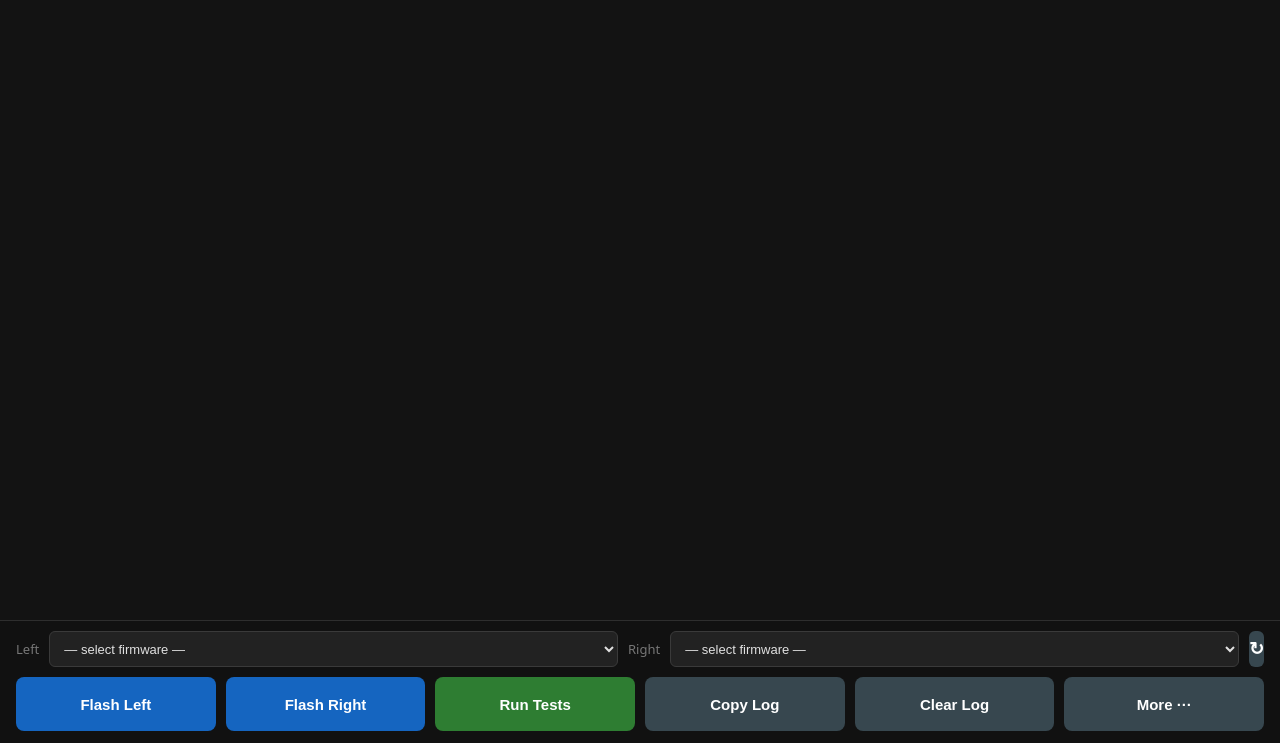
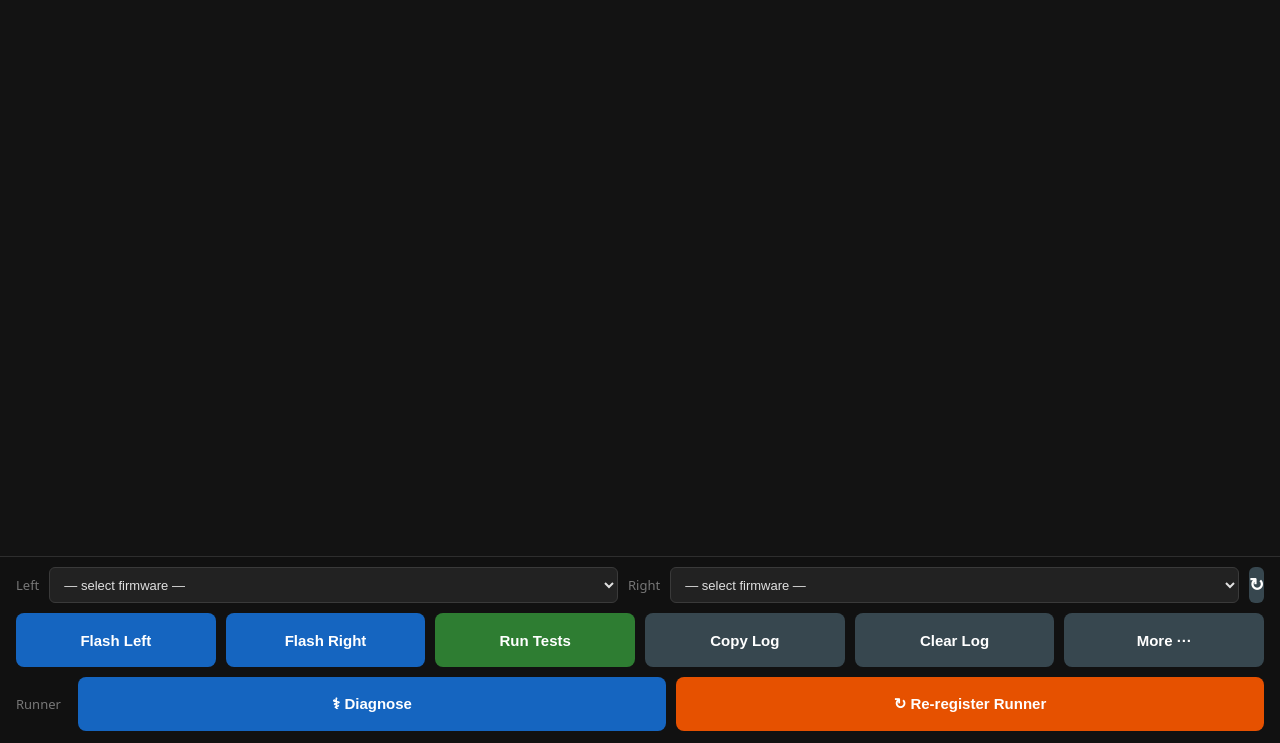
Before and after one commit to thpoll83/polykybd-ctnd, a Flask app: page / in a window 1280 px wide. Shown: the part 57-800 px from the top of the page. Run offline with Flask 3, Linux system fonts and the light colour scheme; data that the repository does not hold is empty; parts of the project's set-up code (start-up, migrations or seed data) failed here and were passed over.

Commit message:
Add one-tap 'Re-register Runner' control to the touch UI
Surface runner recovery on the kiosk so it can be fixed without SSH:

- index.html: a front 'Runner' row with Diagnose + Re-register Runner
  buttons (amber, icons), removed the duplicates from the More panel
- app.js: reregisterRunner() with a two-tap confirm (it's disruptive),
  wired into the busy-state disabling
- style.css: btn-amber + armed/confirm state + 'registering' status dot
- app.py: reregister_runner socket handler streams register-runner.sh
  --no-reinstall output live to the log panel
- register-runner.sh: --no-reinstall mode (re-config + systemctl restart,
  no svc.sh reinstall) and run config.sh without an extra sudo when already
  the runner user, so it works from the Flask service
- setup.sh: narrow NOPASSWD sudoers for systemctl start/stop/restart on
  actions.runner.* units (no 'status' — pager escalation risk)

https://claude.ai/code/session_0158DHrGxynGh2YWby13EqsB

```diff
--- a/station/ui/app.py
+++ b/station/ui/app.py
@@ -415,6 +415,46 @@ def on_run_diagnostics(_data=None):
     threading.Thread(target=_run_diagnostics, daemon=True).start()
 
 
+@socketio.on("reregister_runner")
+def on_reregister_runner(_data=None):
+    if _status["value"] == "registering":
+        return
+    set_status("registering")
+
+    def _do():
+        script = str(Path(__file__).resolve().parents[2] / "scripts" / "register-runner.sh")
+        emit_log("")
+        emit_log("════════ RE-REGISTER RUNNER ════════")
+        rc = None
+        try:
+            proc = subprocess.Popen(
+                ["bash", script, "--no-reinstall"],
+                stdout=subprocess.PIPE, stderr=subprocess.STDOUT,
+                text=True, bufsize=1,
+            )
+            for line in proc.stdout:
+                emit_log(line.rstrip())
+            rc = proc.wait()
+        except Exception as exc:
+            emit_log(f"[ui] re-register error: {exc}")
+            set_status("error")
+        else:
+            if rc == 0:
+                emit_log("[ui] runner re-registered ✓")
+                set_status("idle")
+            else:
+                emit_log(f"[ui] re-register failed (exit {rc})")
+                set_status("error")
+        finally:
+            emit_log("════════════════════════════════════")
+            try:
+                _runner_poll_once()
+            except Exception:
+                pass
+
+    threading.Thread(target=_do, daemon=True).start()
+
+
 @socketio.on("flash")
 def on_flash(data):
     side = data.get("side")
--- a/station/ui/static/app.js
+++ b/station/ui/static/app.js
@@ -6,7 +6,7 @@ const logEl     = document.getElementById('log-output');
 const statusEl  = document.getElementById('status-text');
 const clockEl   = document.getElementById('clock');
 const actionBtns = [
-  'btn-flash-left', 'btn-flash-right', 'btn-run',
+  'btn-flash-left', 'btn-flash-right', 'btn-run', 'btn-reregister',
   'btn-usb-left',     'btn-bootsel-left',  'btn-reset-left',
   'btn-usb-right',    'btn-bootsel-right', 'btn-reset-right',
 ].map(id => document.getElementById(id));
@@ -82,6 +82,28 @@ function runTests() {
 function runDiagnostics() {
   appendLog('[ui] running runner diagnostics…');
   socket.emit('run_diagnostics');
+}
+
+/* Re-register the GitHub Actions runner. Disruptive (stops → reconfigures →
+   restarts the runner), so require a two-tap confirm before firing. */
+let _reregTimer = null;
+function reregisterRunner() {
+  const btn = document.getElementById('btn-reregister');
+  if (btn.dataset.armed !== 'true') {
+    btn.dataset.label = btn.textContent;          // remember the real label
+    btn.dataset.armed = 'true';
+    btn.textContent = '⚠ Tap to confirm';
+    _reregTimer = setTimeout(() => {
+      btn.dataset.armed = 'false';
+      btn.textContent = btn.dataset.label;
+    }, 3000);
+    return;
+  }
+  clearTimeout(_reregTimer);
+  btn.dataset.armed = 'false';
+  btn.textContent = btn.dataset.label;
+  appendLog('[ui] re-registering runner (stops, reconfigures, restarts it)…');
+  socket.emit('reregister_runner');
 }
 
 function clearLog() { logEl.textContent = ''; }
--- a/station/ui/static/style.css
+++ b/station/ui/static/style.css
@@ -156,6 +156,20 @@ footer {
   gap: 10px;
 }
 
+.runner-row {
+  display: flex;
+  align-items: center;
+  gap: 10px;
+  margin-top: 10px;
+}
+
+.runner-row label {
+  color: #777;
+  font-size: 13px;
+  white-space: nowrap;
+  min-width: 52px;
+}
+
 /* ── Buttons ── */
 .btn {
   flex: 1;
@@ -217,11 +231,17 @@ footer {
 .btn-red { background: #7B1212; }
 .btn-red:hover:not(:disabled) { background: #9C2020; }
 
+.btn-amber { background: #E65100; }
+.btn-amber:hover:not(:disabled) { background: #F57C00; }
+/* armed = waiting for the confirming second tap */
+.btn-amber[data-armed="true"] { background: #b71c1c; animation: pulse 1s infinite; }
+
 /* ── Status colour theming ── */
 body[data-status="idle"]           .status-dot { background: #4CAF50; }
 body[data-status="flashing-left"]  .status-dot,
 body[data-status="flashing-right"] .status-dot { background: #FF9800; animation: pulse 1s infinite; }
 body[data-status="testing"]        .status-dot { background: #2196F3; animation: pulse 1s infinite; }
+body[data-status="registering"]    .status-dot { background: #E65100; animation: pulse 1s infinite; }
 body[data-status="error"]          .status-dot { background: #f44336; }
 
 @keyframes pulse {
--- a/station/ui/templates/index.html
+++ b/station/ui/templates/index.html
@@ -41,6 +41,11 @@
         <button class="btn btn-gray"                       onclick="clearLog()">Clear Log</button>
         <button class="btn btn-gray"                       onclick="openMore()">More ···</button>
       </div>
+      <div class="runner-row">
+        <label>Runner</label>
+        <button class="btn btn-blue"  id="btn-diagnose"   onclick="runDiagnostics()">&#x2695; Diagnose</button>
+        <button class="btn btn-amber" id="btn-reregister" data-armed="false" onclick="reregisterRunner()">&#x21BB; Re-register Runner</button>
+      </div>
     </div>
 
     <div id="more-panel" hidden>
@@ -54,7 +59,6 @@
       </div>
       <div class="button-row more-nav">
         <button class="btn btn-gray" onclick="closeMore()">&#8592; Back</button>
-        <button class="btn btn-blue" onclick="runDiagnostics()">⚕ Diagnose Runner</button>
         <button class="btn btn-red"  onclick="quitApp()">Quit ✕</button>
       </div>
     </div>
```
Also changed, not shown: 2 other files.
